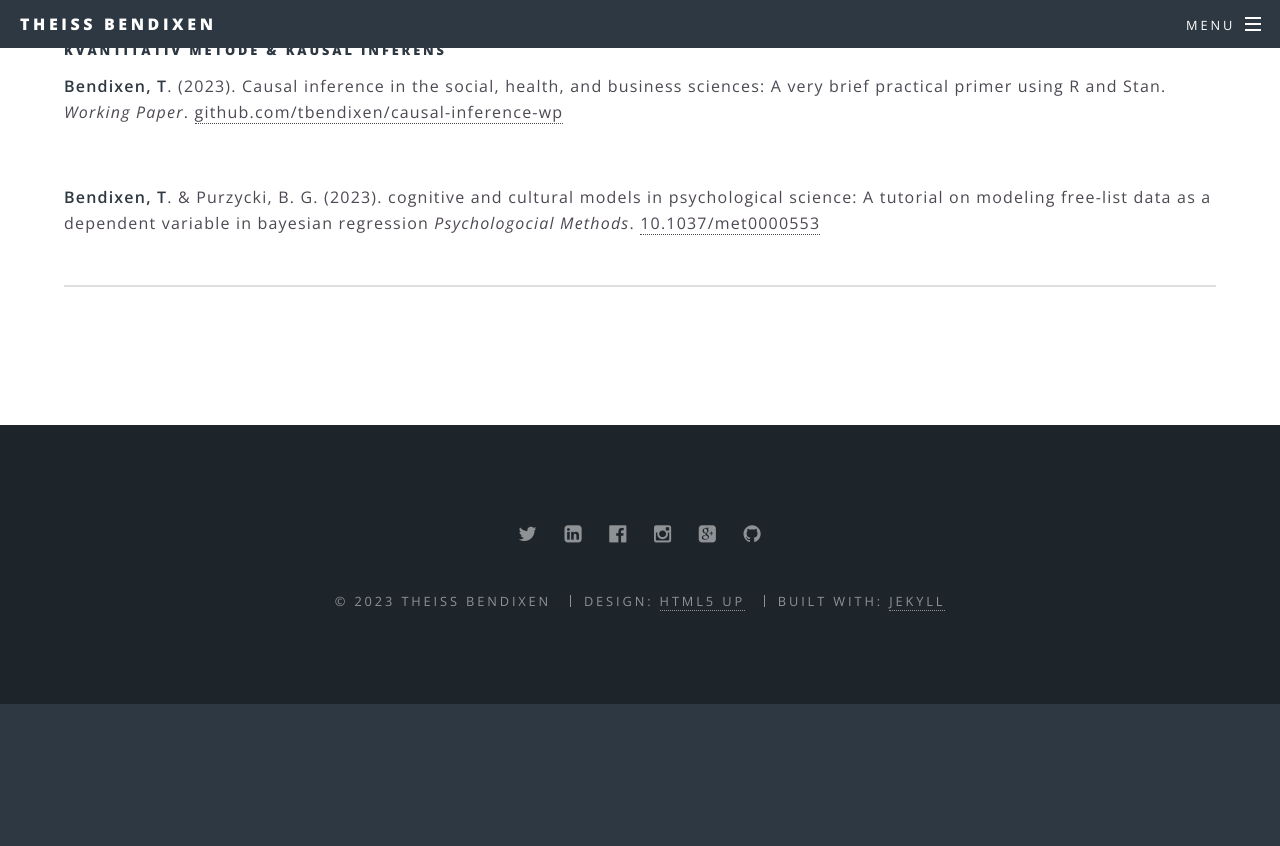
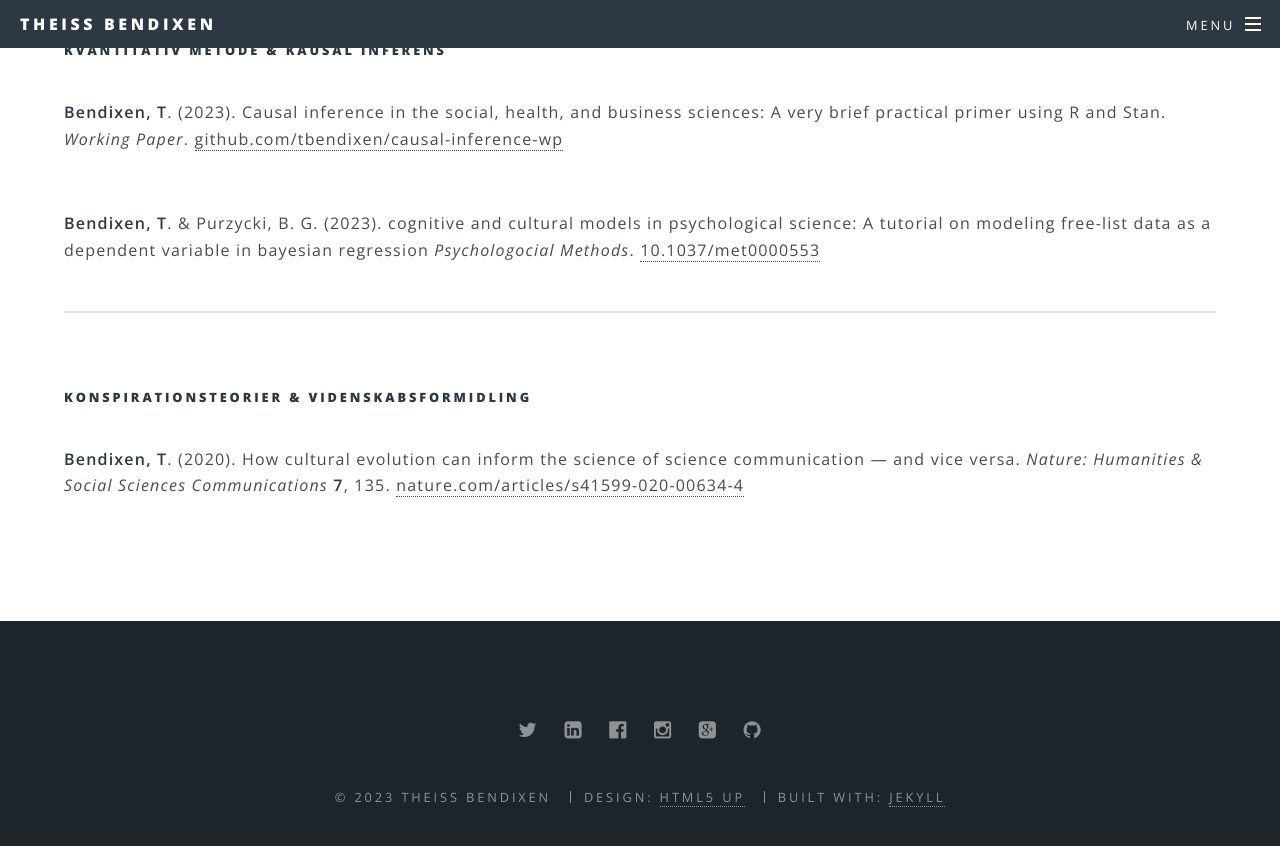
Before and after one commit to tbendixen/tbendixen.github.io, a Jekyll site: the page built from forskning.html, in a window 1280 px wide and 900 px high, scrolled down 574 px. Shown: the top 846 px of the window. Built offline with Jekyll 4.4.1, drawn with Linux system fonts in a browser that asks for light colours; before the commit the page ends 1278 px from its top, so only the background shows below that.

Commit message:
Update forskning.html

```diff
--- a/forskning.html
+++ b/forskning.html
@@ -9,13 +9,16 @@ title: Forskning
 				<hr />
 
 				<h5>Kvantitativ metode & Kausal inferens</h5>
-
+				<br />
 				<p><b>Bendixen, T</b>. (2023). Causal inference in the social, health, and business sciences: A very brief practical primer using R and Stan.
 					<i>Working Paper</i>. <a href="https://github.com/tbendixen/causal-inference-wp">github.com/tbendixen/causal-inference-wp</a></p>
 				<br />
-
 				<p><b>Bendixen, T</b>. & Purzycki, B. G. (2023). cognitive and cultural models in psychological science: A tutorial on modeling free-list data as a dependent variable in bayesian regression
 					<i>Psychologocial Methods</i>. <a href="10.1037/met0000553">10.1037/met0000553</a></p>
-
 				<hr />
 				<br />
+				<h5>Konspirationsteorier & Videnskabsformidling</h5>
+				<br />
+				<p><b>Bendixen, T</b>. (2020). How cultural evolution can inform the science of science communication — and vice versa.
+					<i>Nature: Humanities & Social Sciences Communications</i> <b>7</b>, 135. <a href="https://www.nature.com/articles/s41599-020-00634-4">nature.com/articles/s41599-020-00634-4</a></p>
+				<br />
```
